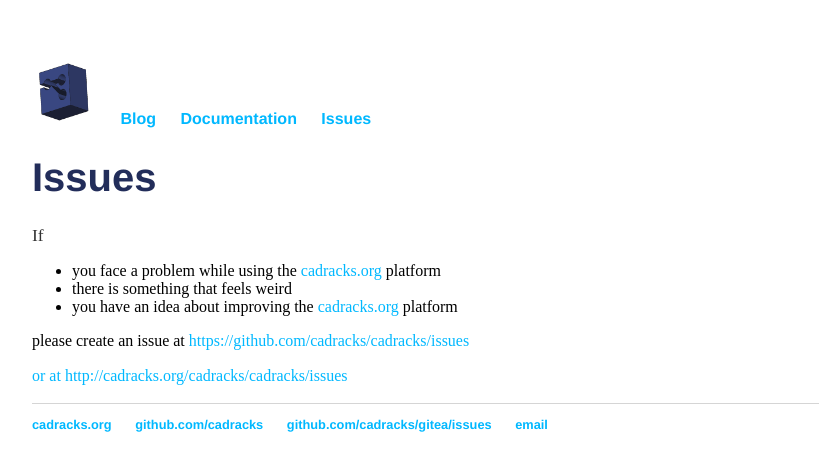
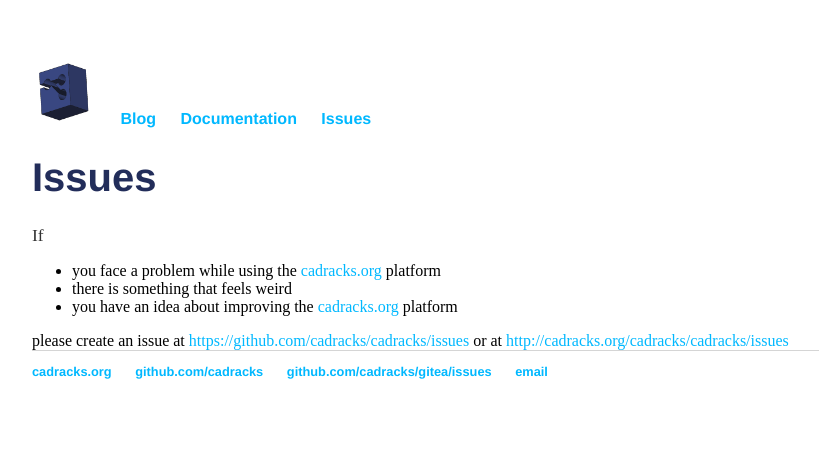
Before and after one commit to cadracks-project/cadracks.github.io, a Jekyll site: the page built from issues/index.html, in a window 1280 px wide. Shown: the top 471 px of the page, without its empty margins (160-979 px from the left). Built offline with Jekyll 4.4.1, drawn with Linux system fonts in a browser that asks for light colours.

```diff
--- a/issues/index.html
+++ b/issues/index.html
@@ -9,4 +9,4 @@ title: Issues
 		<li>there is something that feels weird</li>
 		<li>you have an idea about improving the  <a href="http://cadracks.org">cadracks.org</a> platform</li></li>
 	</ul>
-	please create an issue at <a href="https://github.com/cadracks/cadracks/issues">https://github.com/cadracks/cadracks/issues</p> or at <a href="http://cadracks.org/cadracks/cadracks/issues">http://cadracks.org/cadracks/cadracks/issues</p>
+please create an issue at <a href="https://github.com/cadracks/cadracks/issues">https://github.com/cadracks/cadracks/issues</a> or at <a href="http://cadracks.org/cadracks/cadracks/issues">http://cadracks.org/cadracks/cadracks/issues</a>
```
